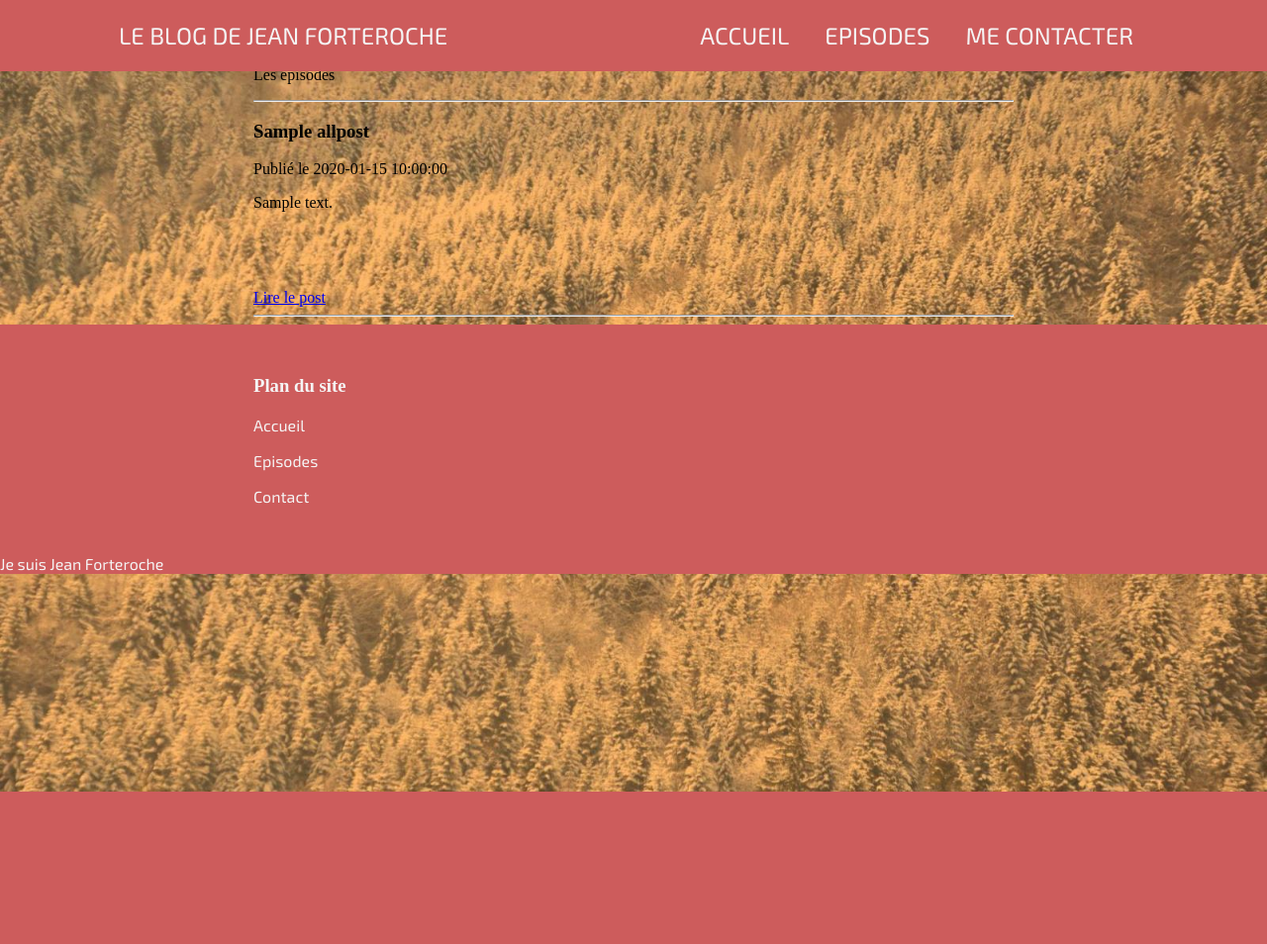
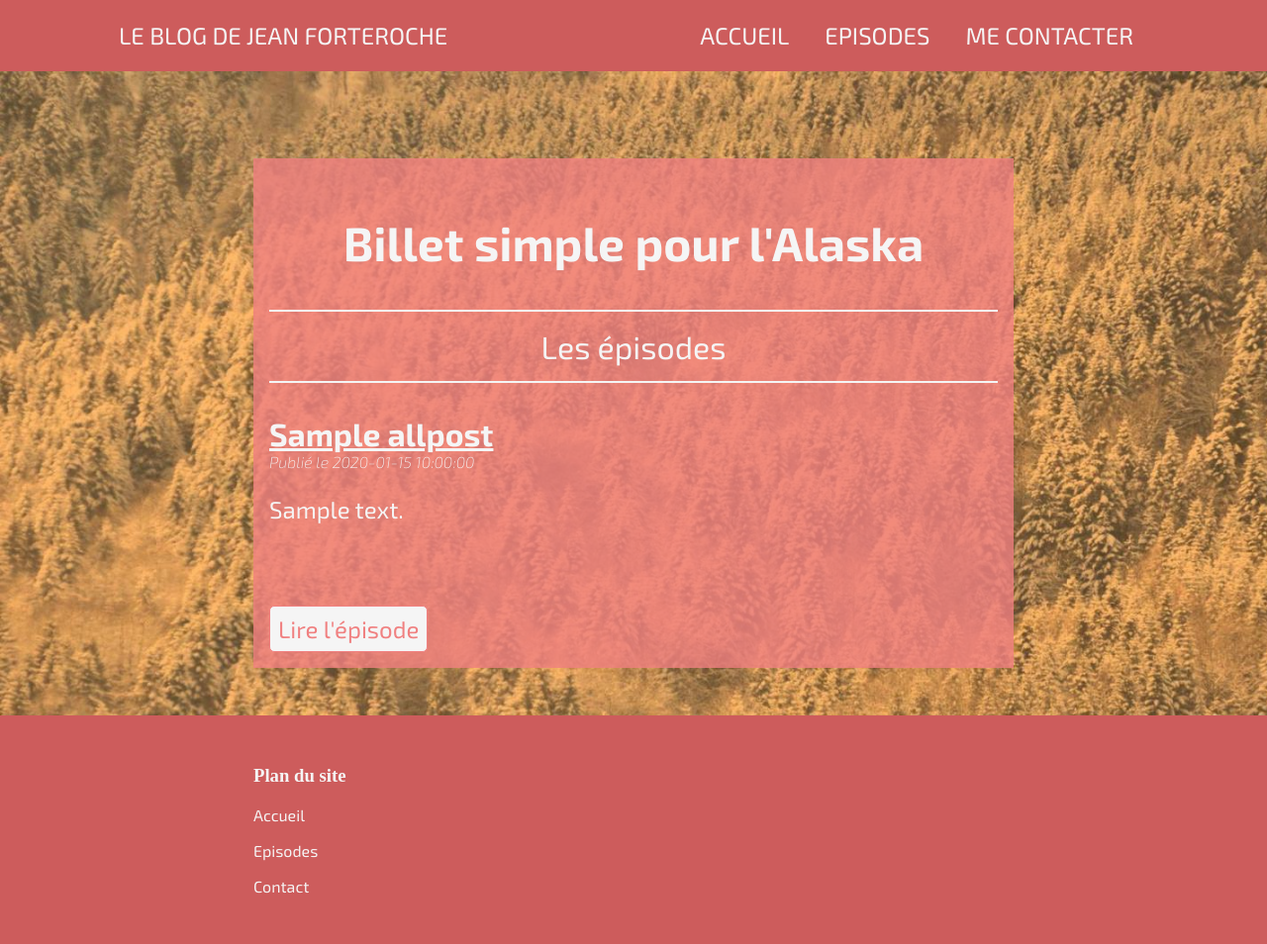
Before and after one commit to Athepa/Projet4, a PHP site: template templates/frontoffice/posts.html.php in a window 1280 px wide. Shown: the whole page at 99% size. Before the commit the page ends 800 px from the top, so only its background shows below. Run offline with PHP 8.4, Linux system fonts and the light colour scheme; the template is opened without the code that fills it: most values are stand-ins (such as "Sample title", 1, 10 or a date in 2020).

Commit message:
Mise en forme des épisodes

```diff
--- a/public/css/frontend-style.css
+++ b/public/css/frontend-style.css
@@ -55,6 +55,10 @@ nav{
     font-size: 1.5rem;
 }
 
+nav a :hover{
+    color: rosybrown;
+}
+
 nav a, footer a{
     text-decoration: none;
     color: whitesmoke;
@@ -95,9 +99,70 @@ nav a, footer a{
 }
 
 .post-text-sample{
-    height: 5rem;
+    height: 5.5rem;
     overflow: hidden;
+    font-size: 1.5rem;
+    color: whitesmoke;
+    font-family: 'exo', sans-serif;
 }
+
+.post-link{
+    display: block;
+    text-decoration: none;
+    border: 1px rgb(240,128,128) solid;
+    background-color: whitesmoke;
+    font-size: 1.5rem;
+    width: fit-content;
+    padding: 0.5rem;
+    border-radius: 5px;
+    color:rgb(240,128,128);
+    font-family: 'exo', sans-serif;
+}
+
+.post-link :hover {
+    color: whitesmoke;
+    background-color: rgb(240,128,128);
+}
+
+.posts-list{
+    margin-top: 10rem;
+    padding: 1rem;
+    background-color:rgba(240,128,128,0.8) ;
+    margin-bottom: 3rem;
+}
+
+.posts-list h2{
+    font-family: 'exobold', sans-serif;
+    color: whitesmoke;
+    font-size: 3rem;
+    text-align: center;
+}
+
+.episode{
+    color: whitesmoke;
+    font-family:'exo', sans-serif;
+    font-size: 2rem;
+    text-align: center;
+    padding: 1rem;
+    border-top: 2px whitesmoke solid;
+    border-bottom: 2px whitesmoke solid;
+}
+
+.posts-list h3{
+    font-family: 'exobold', sans-serif;
+    font-size: 2rem;
+    color: whitesmoke;
+    text-decoration: underline;
+    margin-bottom: 0;
+}
+
+.publication-date{
+    font-size: 1rem;
+    font-family: 'exolight', sans-serif;
+    color: whitesmoke;
+    margin-top: 0;
+}
+
 
 p{
     text-align: justify;
--- a/templates/frontoffice/authorConnect.php
+++ b/templates/frontoffice/authorConnect.php
@@ -1,5 +1,5 @@
-<form class="author-connection" method="post" action="index.php?action=authorConnect&idAuthor=<?=$data['idAuthor']?>">
+<!--<form class="author-connection" method="post" action="index.php?action=authorConnect&idAuthor=<?=$data['idAuthor']?>">
     <input id="peuso-author" type="text" name="pseudo-author" placeholder="Votre pseudonyme" required/>
     <input id="pwd-author" type="password" name="pwd-author" placeholder="Votre mot de passe" required/>
     <input id="sbmt-author-connect" type="submit"/>
-</form>
+</form>-->
--- a/templates/frontoffice/layout.html.php
+++ b/templates/frontoffice/layout.html.php
@@ -28,10 +28,10 @@
                     <p><a href="index.php">Accueil</a></p>
                     <p><a href="index.php?action=posts">Episodes</a></p>
                     <p><a href="index.php?action=unknow">Contact</a></p>
-                </div>
+                <!--</div>
                 <div class="connection-auteur">
-                    <a href="index.php?action=authorConnect&idAuthor=<?=$data['idAuthor']?>">Je suis Jean Forteroche</a>
-                </div>
+                    <a href="index.php?action=authorConnect&idAuthor=$data['idAuthor']>">Je suis Jean Forteroche</a>
+                </div>-->
             </footer>
         </body>
 </html>
--- a/templates/frontoffice/post.html.php
+++ b/templates/frontoffice/post.html.php
@@ -1,4 +1,4 @@
-    <article>
+    <article class="single-episode">
         <h2><?=$data['onepost']['titlePost']?></h2>
         <p><?=$data['onepost']['textPost']?></p>
         <hr>
@@ -11,7 +11,7 @@
         <?php foreach($data['comments'] as $comments): ?>
         <p><?=$comments['pseudoUser'].' '.'publié le'.' '. $comments['fr_creationDate']?></p>
         <p><?=$comments['commentText']?></p>
-        <p class="report">Signaler ce commentaire</p>
+        <p class="report"><a href="index.php?action=reportComment&idComment=<?=$comments['idComment']?>"> Signaler ce commentaire</a></p>
         <hr>
         <?php endforeach; ?>
 
--- a/templates/frontoffice/posts.html.php
+++ b/templates/frontoffice/posts.html.php
@@ -1,10 +1,12 @@
-<h2>Billet simple pour l'Alaska</h2>
-<p>Les épisodes</p>
-<hr>
-<?php foreach($data['allposts'] as $post): ?>
-    <h3 class="post-title"><?=$post['titlePost']?></h3>
-    <p class="date-publication">Publié le <?=$post['fr_creationDate']?></p>
-    <p class="post-text-sample"><?=$post['textPost']?></p>
-    <a class="post-link" href="index.php?action=post&idPost=<?=$post['idPost']?>">Lire le post</a>
-    <hr>
-<?php endforeach; ?>
+<section class="posts-list">
+    <h2>Billet simple pour l'Alaska</h2>
+    <p class="episode">Les épisodes</p>
+
+    <?php foreach($data['allposts'] as $post): ?>
+        <h3 class="post-title"><?=$post['titlePost']?></h3>
+        <p class="publication-date">Publié le <?=$post['fr_creationDate']?></p>
+        <p class="post-text-sample"><?=$post['textPost']?></p>
+        <a class="post-link" href="index.php?action=post&idPost=<?=$post['idPost']?>">Lire l'épisode</a>
+
+    <?php endforeach; ?>
+</section>
```
Also changed, not shown: src/Controller/Frontoffice/CommentController.php (+7 -0 lines), src/Model/AuthorConnectManager.php (+9 -1 lines), src/Model/CommentManager.php (+9 -0 lines), src/Service/Router.php (+12 -7 lines).
